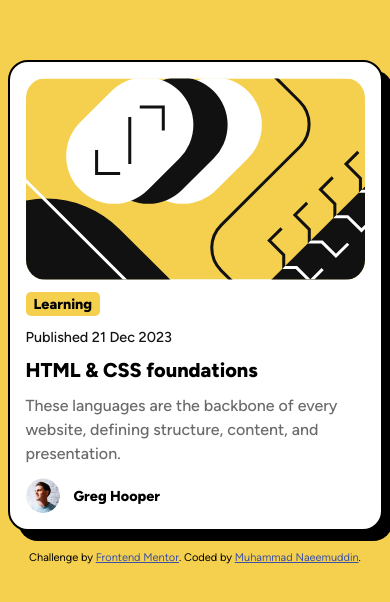
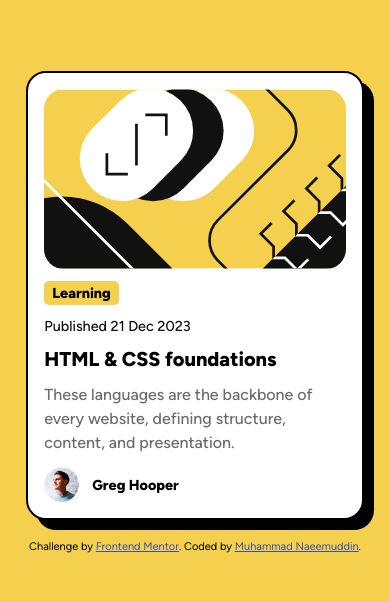
Before and after one commit to NaeemSlayer/blogPreviewCard, a plain HTML site: page blog-preview-card-main/index.html in a window 390 px wide. Shown: the part 110-712 px from the top of the page. Drawn offline with Linux system fonts and the light colour scheme.

Commit message:
improved mobile responsiveness

```diff
--- a/blog-preview-card-main/style.css
+++ b/blog-preview-card-main/style.css
@@ -33,7 +33,8 @@
   }
 
   .card {
-    width: 375px;
+    width: 90%;
+    max-width: 375px;
     background-color: var(--white);
     padding: 1.5rem;
     border-radius: 20px;
@@ -45,6 +46,7 @@
     box-shadow: 10px 10px 0 rgba(0, 0, 0, 1);
     border: 2px solid black;
     transition: transform 0.3s, box-shadow 0.3s;
+    margin: auto;
   }
 
   .card:hover {
```
